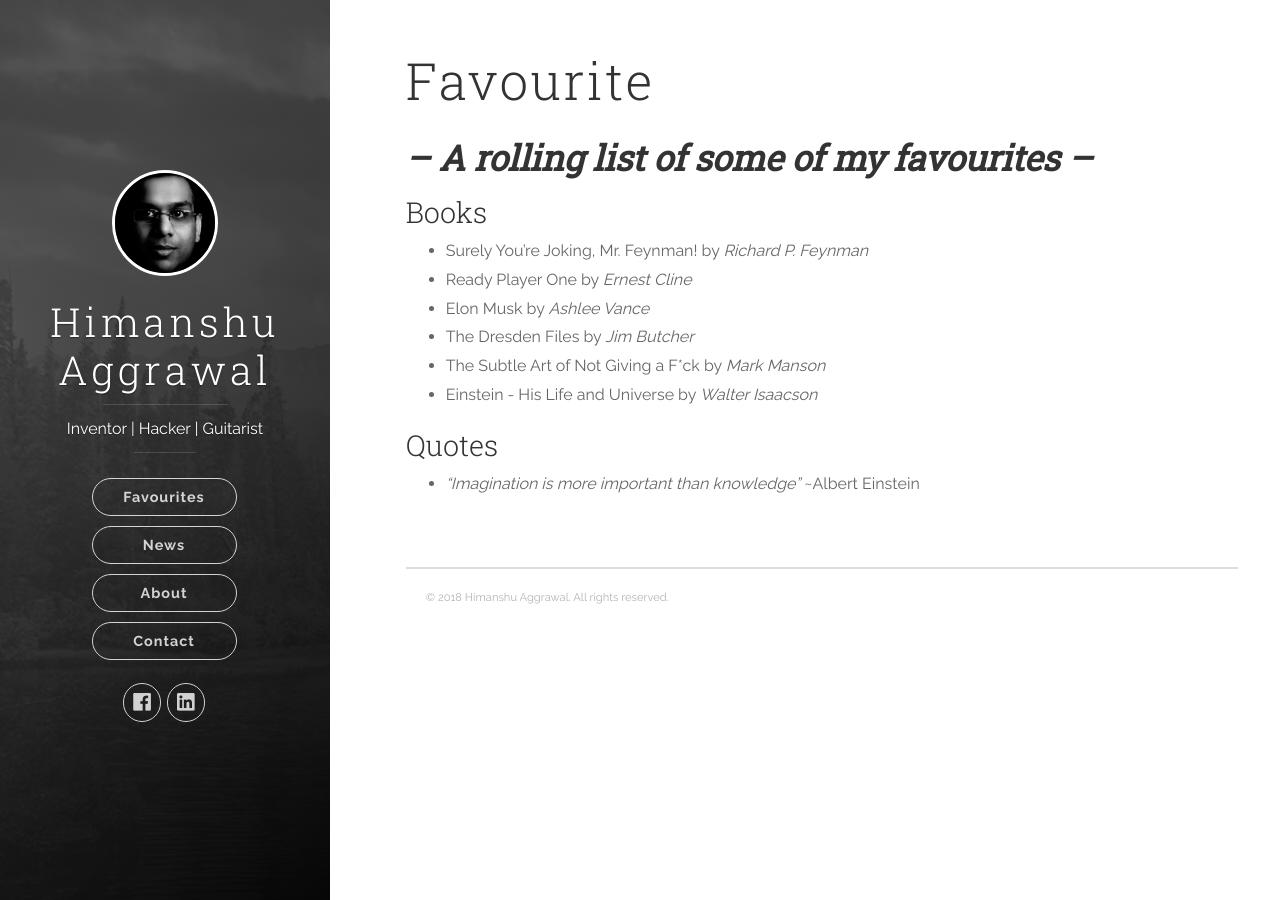
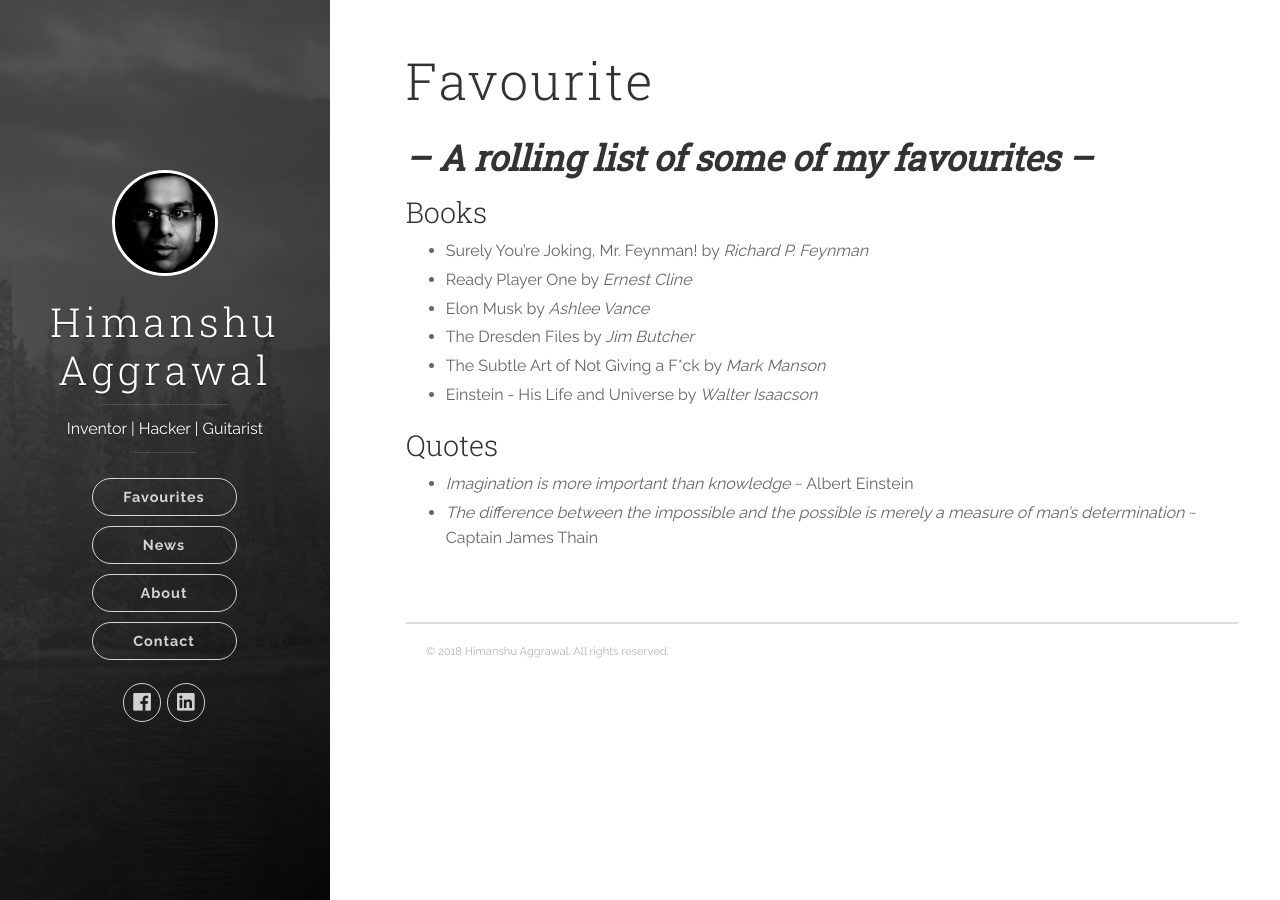
Before and after one commit to ahimanshu13/ahimanshu13.github.io, a Jekyll site: the page built from Favourite/index.md, in a window 1280 px wide. Built offline with Jekyll 4.4.1, drawn with Linux system fonts in a browser that asks for light colours; nearby versions of some CDN libraries.

Commit message:
Updated Favorites

```diff
--- a/Favourite/index.md
+++ b/Favourite/index.md
@@ -17,4 +17,5 @@ published: true
 - Einstein - His Life and Universe by _Walter Isaacson_
 
 ### Quotes
-- _"Imagination is more important than knowledge"_ ~Albert Einstein
+- _Imagination is more important than knowledge_ ~ Albert Einstein
+- _The difference between the impossible and the possible is merely a measure of man’s determination_ ~ Captain James Thain
```
